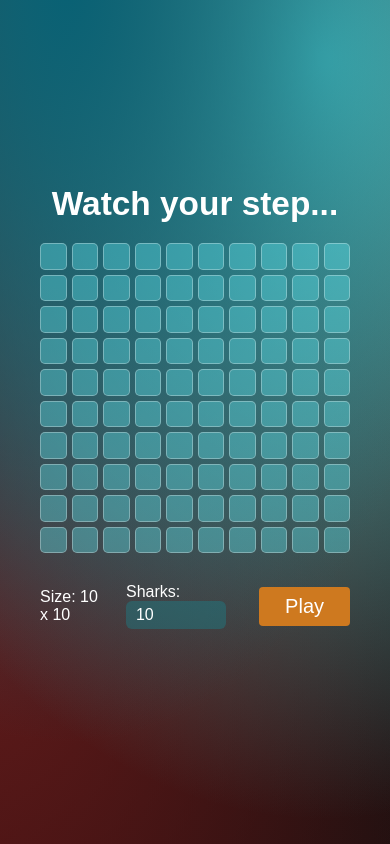
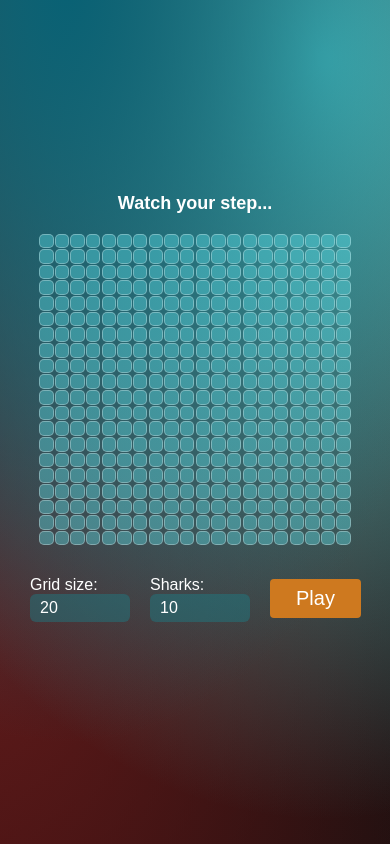
Before and after one commit to idaohlen/js-sharksweep, a plain HTML site: page index.html in a window 390 px wide. Drawn offline with Linux system fonts and the light colour scheme; a web font is replaced by a local one.

Commit message:
customizable grid size, feedback in title and design tweaks

```diff
--- a/game.js
+++ b/game.js
@@ -1,3 +1,4 @@
+const title = document.querySelector(".title");
 const fieldElement = document.querySelector(".field");
 const gridSizeInput = document.querySelector("#grid-size");
 const gridSizeLabel = document.querySelector(".options__grid-size-label");
@@ -5,7 +6,7 @@ const sharksAmountInput = document.querySelector("#sharks-amount");
 const sharksAmountLabel = document.querySelector(".options__sharks-amount-label");
 const playBtn = document.querySelector(".play-btn");
 
-let gridSize = 10;
+let gridSize = 20;
 let sharksAmount = 20;
 
 let field = [];
@@ -44,8 +45,6 @@ function renderField() {
       };
     }
   }
-
-  gridSizeLabel.textContent = `Size: ${gridSize} x ${gridSize}`;
 }
 
 // Randomize the sharks placements and add them to the field data
@@ -111,6 +110,7 @@ function styleCell(cell) {
 
     switch (cell.adjacentSharks) {
       case 0:
+        cell.element.textContent = "";
         cell.element.classList.add("empty");
         break;
       case 1:
@@ -165,15 +165,33 @@ function clearCell(x, y) {
 
 // Start playing the game
 function play() {
+  title.textContent = "Watch your step...";
+  playBtn.textContent = "Play";
+
+  gridSize = Number.parseInt(gridSizeInput.value);
   sharksAmount = Number.parseInt(sharksAmountInput.value);
 
+    if (gridSize <= 35) {
       sharks = [];
       clearedCells = 0;
       playing = true;
 
+      // font-size: 1rem;
+      fieldElement.className = "field";
+      if (gridSize < 15) {
+        fieldElement.classList.add("text-lg");
+      } else if (gridSize >= 15 && gridSize <= 20) {
+        fieldElement.classList.add("text-md");
+      } else {
+        fieldElement.classList.add("text-sm");
+      }
+
       renderField();
       randomizeSharks(sharksAmount);
       placeSharks();
+  } else {
+    title.textContent = "Max grid size is 35";
+  }
 }
 
 // Won the game
@@ -181,6 +199,8 @@ function win() {
   playing = false;
   revealField();
   console.log("You win!");
+  title.textContent = "You survived!";
+  playBtn.textContent = "Play again";
 }
 
 // Lost the game
@@ -188,6 +208,8 @@ function gameOver() {
   playing = false;
   revealField();
   console.log("You lose...");
+  title.textContent = "Oops, the shark got you.";
+  playBtn.textContent = "Play again";
 }
 
 // Click the play button
--- a/index.html
+++ b/index.html
@@ -8,18 +8,18 @@
 </head>
 <body>
   <div class="wrapper">
-    <h1>Watch your step...</h1>
+    <h1 class="title">Watch your step...</h1>
 
-    <div class="field"></div>
+    <div class="field text-sm"></div>
 
     <div class="options">
       <div class="options__grid-size">
-        <label class="options__grid-size-label" for="grid-size">Grid size: 10 x 10</label>
-        <!-- <input class="options__grid-size-input" value="10" id="grid-size"></input> -->
+        <label class="options__grid-size-label" for="grid-size">Grid size:</label>
+        <input class="options__grid-size-input" type="number" min="1" max="35" value="20" id="grid-size">
       </div>
       <div class="options__sharks-amount">
         <label class="options__sharks-amount-label" for="sharks-amount">Sharks:</label>
-        <input class="options__sharks-amount-value" type="number" min="1" value="10" id="sharks-amount"></input>
+        <input class="options__sharks-amount-value" type="number" min="1" value="10" id="sharks-amount">
       </div>
       <button class="play-btn">Play</button>
     </div>
--- a/style.css
+++ b/style.css
@@ -25,9 +25,9 @@ body {
 }
 
 .wrapper {
-  padding: 4rem;
-  max-width: 600px;
-  min-height: 100%;
+  padding: 3rem;
+  height: 100%;
+  max-height: 100vh;
   margin: 0 auto;
   display: flex;
   flex-direction: column;
@@ -35,10 +35,10 @@ body {
   align-items: center;
 }
 
-h1 {
+.title {
   text-align: center;
   padding-bottom: 2rem;
-  font-size: clamp(18px, 6vw + 10px, 50px);
+  font-size: clamp(18px, 4vw + 1px, 50px);
 }
 
 input {
@@ -52,10 +52,15 @@ input {
   border: none;
 }
 
+.options {
+  max-width: 800px;
+}
+
 .field {
   display: grid;
-  gap: .5rem;
-  width: 100%;
+  gap: .3vmin;
+  width: 80vmin;
+  max-width: 800px;
   aspect-ratio: 1 / 1;
 }
 
@@ -68,7 +73,12 @@ input {
   border: 1px solid #ffffff4f;
   border-radius: .5rem;
   transition: all .3s;
+  overflow: hidden;
 }
+
+.text-sm { font-size: clamp(.5rem, 1vmin + 1px, 1rem); }
+.text-md { font-size: clamp(1rem, 1vmin + 2px, 2rem); }
+.text-lg { font-size: clamp(2rem, 1vmin + 1px, 3rem); }
 
 .cell:hover {
   --color:#65f5ffba;
@@ -120,7 +130,7 @@ input {
 
 .shark {
   --color: transparent;
-  font-size: clamp(3px, 4vw + 1px, 3rem);
+  font-size: 2rem;
   border: none;
 }
 
```
Lines whose indentation alone changed are shown as unchanged.
